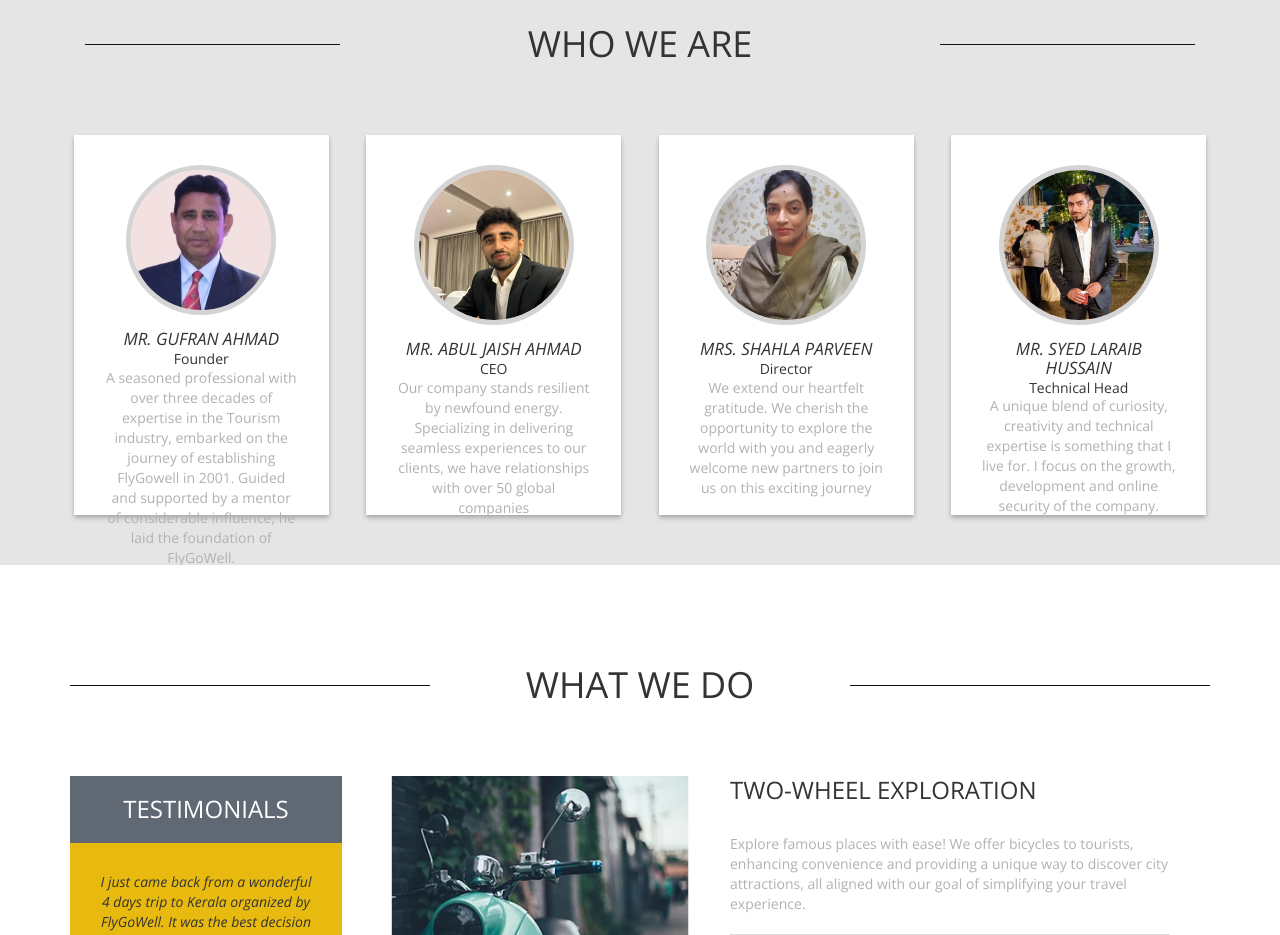
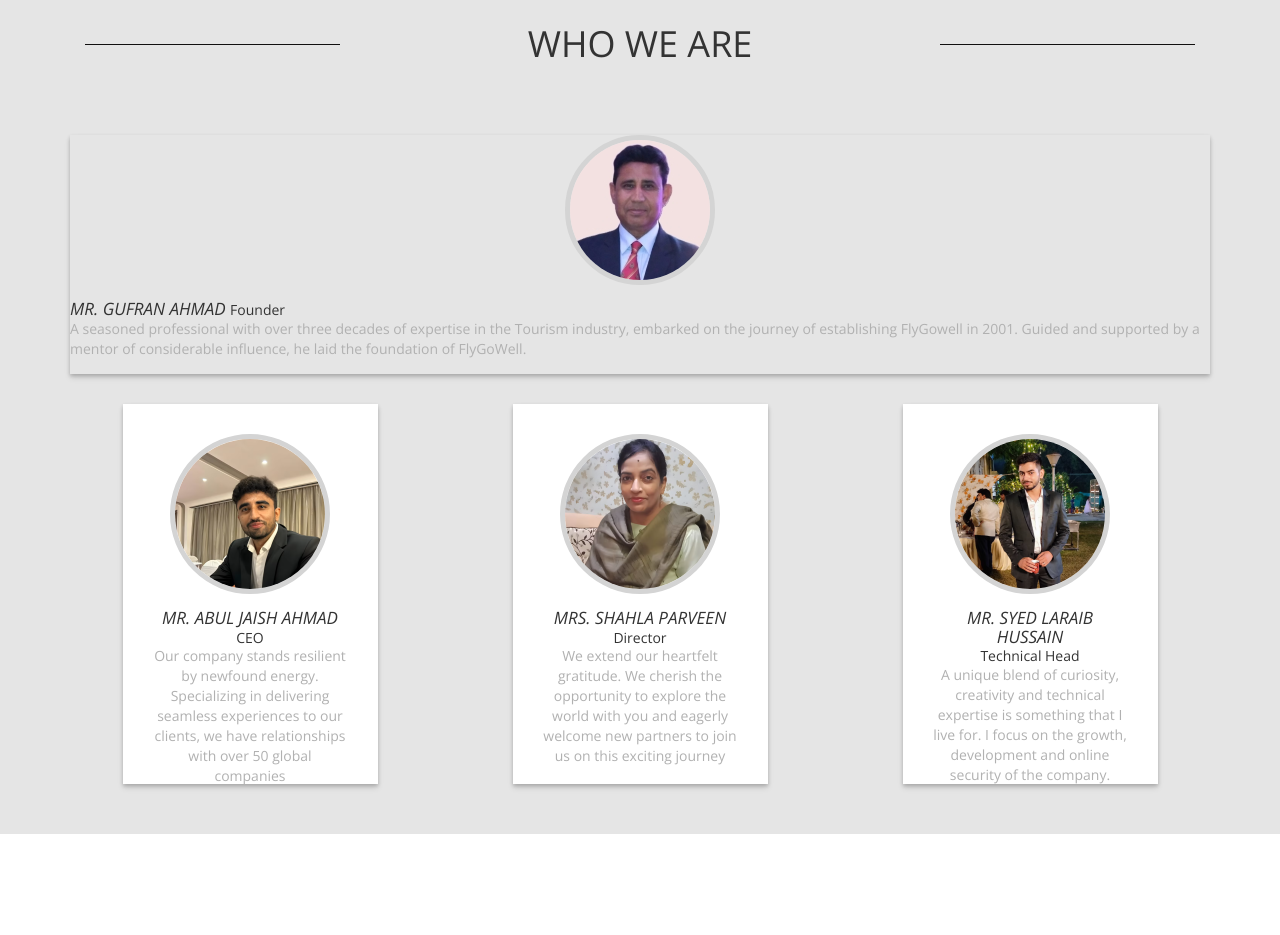
Before and after one commit to laraibhussain1109/FlyGoWell_, a plain HTML site: page about.html in a window 1280 px wide. Shown: the part 1260-2195 px from the top of the page. Drawn offline with nearby package versions, Linux system fonts and the light colour scheme.

Commit message:
Update about.html

```diff
--- a/about.html
+++ b/about.html
@@ -268,18 +268,11 @@
 			</div>
 			<div class=" d-flex">
 				<div class="f-item" id="cardf" >
-					<div class="tm-about-box-1" >
+					<div class="tm-about-box-2" >
 						<a href="#"><img src="img/gufimgnew_1.jpg" alt="img" class="tm-about-box-1-img"></a>
 						<h3 class="tm-about-box-1-title">Mr. Gufran Ahmad <span> Founder </span></h3>
 						<p class="margin-bottom-15 gray-text">A seasoned professional with over three decades of expertise in the Tourism industry, embarked on the journey of establishing FlyGowell in 2001. Guided and supported by a mentor of considerable influence, he laid the foundation of FlyGoWell.</p>
-						<div class="gray-text social-icon-div">
 
-							<!-- <a href="https://twitter.com/" class="tm-social-icon"><i class="fa fa-twitter"></i></a>
-							<a href="https://www.facebook.com/" class="tm-social-icon"><i class="fa fa-facebook"></i></a>
-							<a href="https://in.pinterest.com/" class="tm-social-icon"><i class="fa fa-pinterest"></i></a>
-							<a href="https://plus.google.com/" class="tm-social-icon"><i class="fa fa-google-plus"></i></a> -->
-
-						</div>
 					</div>
 				</div>
 				<div class="f-item" id="cardf" >
```
